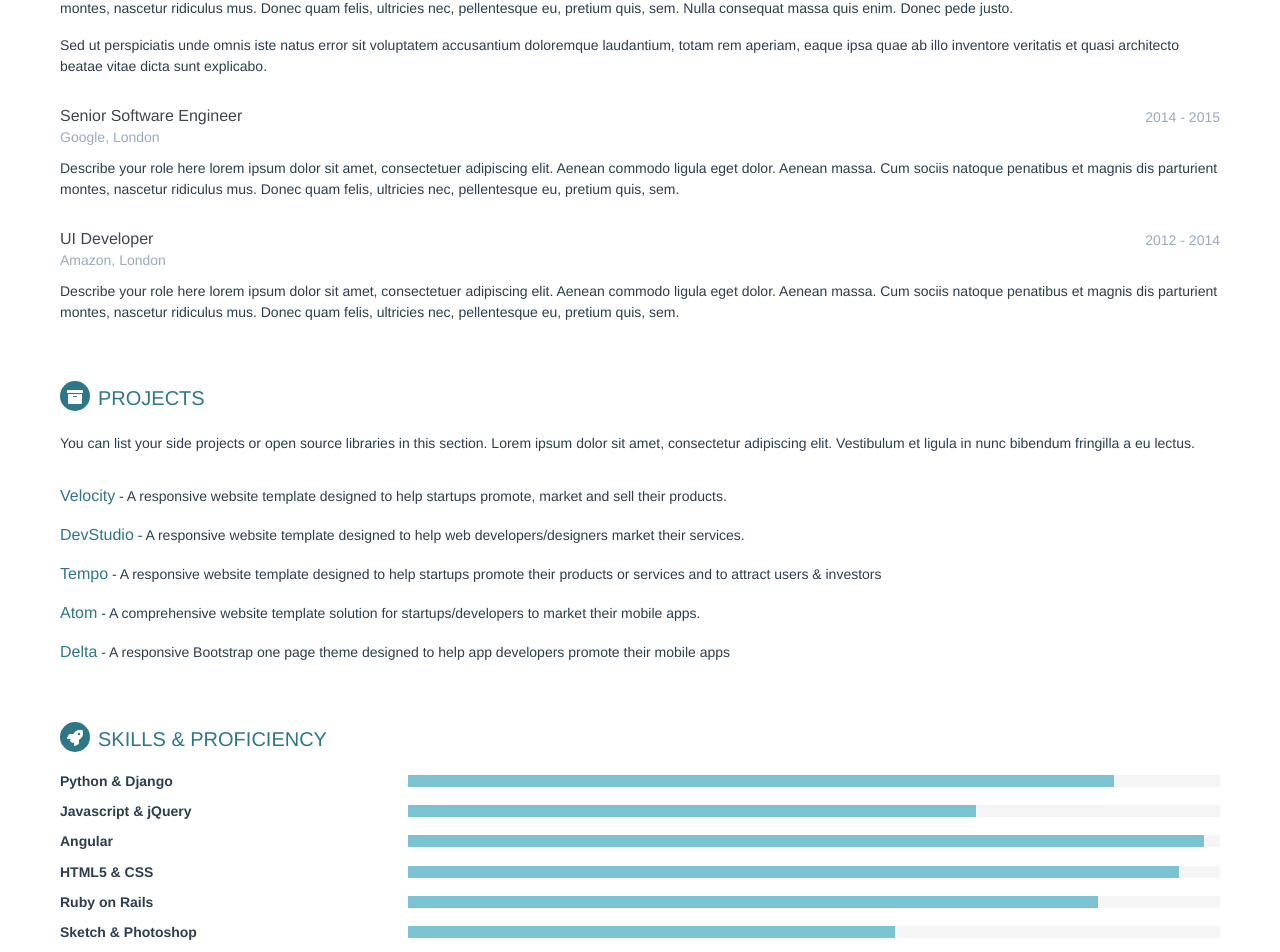
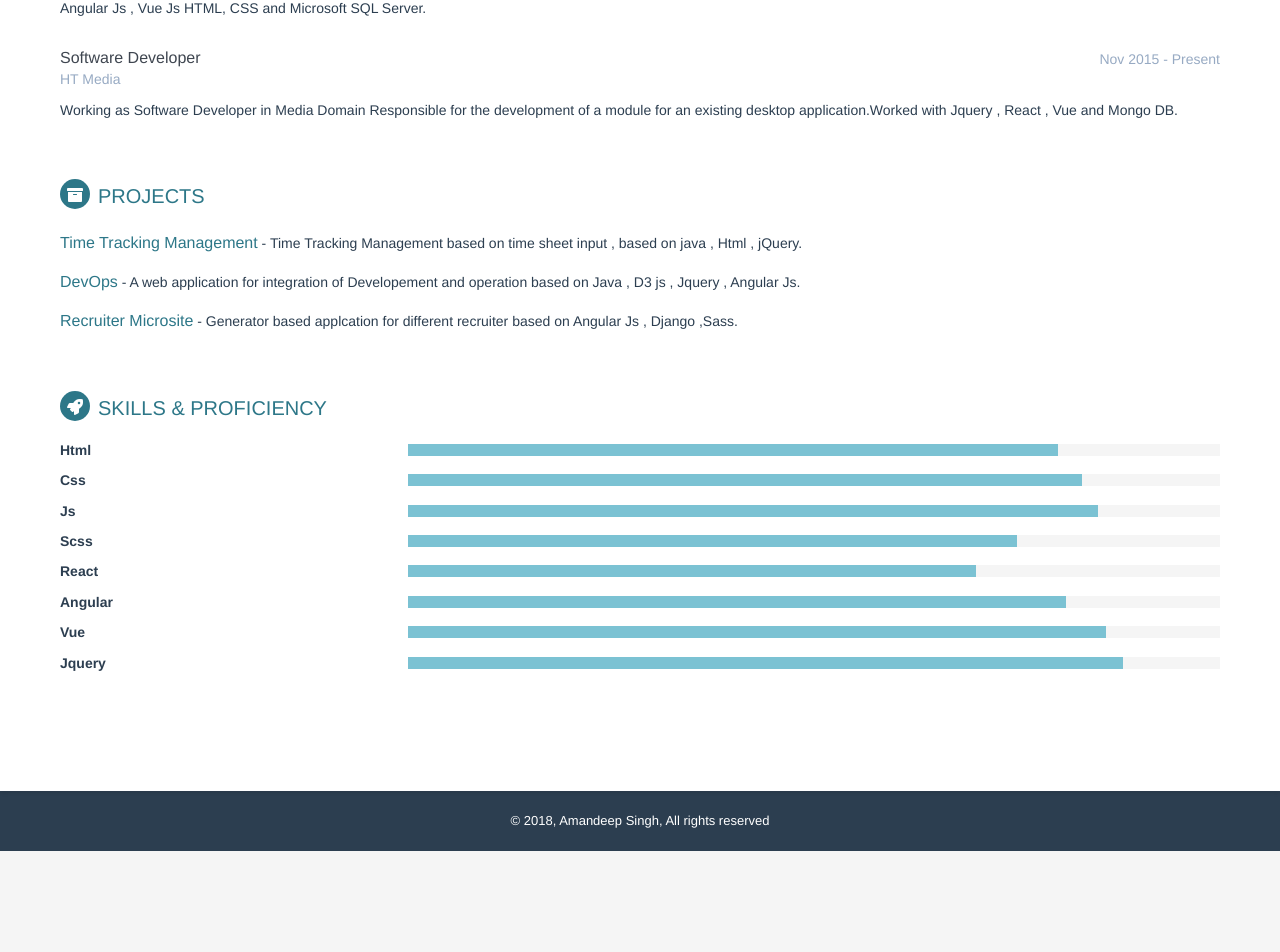
Before and after one commit to amandeepch92/portfolio, a Vue app: page /about#/portfolio in a window 1280 px wide. Shown: the part 539-1491 px from the top of the page. After the commit the page ends 1390 px from the top, so only its background shows below. Built offline with nearby package versions, Linux system fonts and the light colour scheme; a web font is replaced by a local one; what vue-resource would draw is missing.

Commit message:
change in portfolio page

```diff
--- a/src/components/Portfolio.vue
+++ b/src/components/Portfolio.vue
@@ -4,127 +4,39 @@
         <section class="section summary-section">
             <h2 class="section-title"><i class="fa fa-user"></i>Career Profile</h2>
             <div class="summary">
-                <p>A dynamic and result driven software developer with a proven track record of 4+ years in the areas of software design & development, project management and product management. A technical specialist, having expertise in managing the complete Software Development Life Cycle (SDLC), formulating product road maps, defining user requirements and prioritization, providing architectural solutions and driving the development teams for adhering architecture principles. Experienced in front/back-end programming including Javascript , Angular Js , D3 js , Python , Mongo Db , SQL , Html , Css , Sass , R  and Jquery. Impressive track record of scoring excellent Project Performance ratings and driving business across complex and challenging environments and implementing tools, processes and methodologies. Expertise in managing software product lines by developing and adding new product functionalities and delivering customized product solutions in accordance with the client’s requirements. Consistently delivered projects within tight deadlines and resource limitations by implementing innovations in technology and specialized analytics tools for improving product performance. Passionate about working with large data sets, providing accurate predictions by way of statistical analysis and recommending strategic plans of action. Exceptional analytical skills along with deep inclination for honing skills and learning about the latest technological developments.</p>
+                 <p>{{summary}}</p>
             </div>
         </section>
-
         <section class="section experiences-section">
             <h2 class="section-title"><i class="fa fa-briefcase"></i>Experiences</h2>
 
-            <div class="item">
+            <div class="item" v-for="(item, index) in work">
                 <div class="meta">
                     <div class="upper-row">
-                        <h3 class="job-title">Lead Developer</h3>
-                        <div class="time">2015 - Present</div>
+                        <h3 class="job-title">{{item.pos}}</h3>
+                        <div class="time">{{item.time}}</div>
                     </div><!--//upper-row-->
-                    <div class="company">Startup Hubs, San Francisco</div>
+                    <div class="company">{{item.title}}</div>
                 </div><!--//meta-->
-                <div class="details">
-                    <p>Describe your role here lorem ipsum dolor sit amet, consectetuer adipiscing elit. Aenean commodo ligula eget dolor. Aenean massa. Cum sociis natoque penatibus et magnis dis parturient montes, nascetur ridiculus mus. Donec quam felis, ultricies nec, pellentesque eu, pretium quis, sem. Nulla consequat massa quis enim. Donec pede justo.</p>
-                    <p>Sed ut perspiciatis unde omnis iste natus error sit voluptatem accusantium doloremque laudantium, totam rem aperiam, eaque ipsa quae ab illo inventore veritatis et quasi architecto beatae vitae dicta sunt explicabo. </p>
-                </div><!--//details-->
+                <div class="details">{{item.text}}</div><!--//details-->
             </div><!--//item-->
-
-            <div class="item">
-                <div class="meta">
-                    <div class="upper-row">
-                        <h3 class="job-title">Senior Software Engineer</h3>
-                        <div class="time">2014 - 2015</div>
-                    </div><!--//upper-row-->
-                    <div class="company">Google, London</div>
-                </div><!--//meta-->
-                <div class="details">
-                    <p>Describe your role here lorem ipsum dolor sit amet, consectetuer adipiscing elit. Aenean commodo ligula eget dolor. Aenean massa. Cum sociis natoque penatibus et magnis dis parturient montes, nascetur ridiculus mus. Donec quam felis, ultricies nec, pellentesque eu, pretium quis, sem.</p>
-
-                </div><!--//details-->
-            </div><!--//item-->
-
-            <div class="item">
-                <div class="meta">
-                    <div class="upper-row">
-                        <h3 class="job-title">UI Developer</h3>
-                        <div class="time">2012 - 2014</div>
-                    </div><!--//upper-row-->
-                    <div class="company">Amazon, London</div>
-                </div><!--//meta-->
-                <div class="details">
-                    <p>Describe your role here lorem ipsum dolor sit amet, consectetuer adipiscing elit. Aenean commodo ligula eget dolor. Aenean massa. Cum sociis natoque penatibus et magnis dis parturient montes, nascetur ridiculus mus. Donec quam felis, ultricies nec, pellentesque eu, pretium quis, sem.</p>
-                </div><!--//details-->
-            </div><!--//item-->
-
         </section><!--//section-->
 
         <section class="section projects-section">
             <h2 class="section-title"><i class="fa fa-archive"></i>Projects</h2>
-            <div class="intro">
-                <p>You can list your side projects or open source libraries in this section. Lorem ipsum dolor sit amet, consectetur adipiscing elit. Vestibulum et ligula in nunc bibendum fringilla a eu lectus.</p>
-            </div><!--//intro-->
-            <div class="item">
-                <span class="project-title"><a href="#hook">Velocity</a></span> - <span class="project-tagline">A responsive website template designed to help startups promote, market and sell their products.</span>
+            <div class="item" v-for="project in portfolio">
+                <span class="project-title"><a href="#hook">{{project.title}}</a></span> - <span class="project-tagline">{{project.text}}</span>
 
-            </div><!--//item-->
-            <div class="item">
-                <span class="project-title"><a href="http://themes.3rdwavemedia.com/website-templates/responsive-bootstrap-theme-web-development-agencies-devstudio/" target="_blank">DevStudio</a></span> -
-                <span class="project-tagline">A responsive website template designed to help web developers/designers market their services. </span>
-            </div><!--//item-->
-            <div class="item">
-                <span class="project-title"><a href="http://themes.3rdwavemedia.com/website-templates/responsive-bootstrap-theme-for-startups-tempo/" target="_blank">Tempo</a></span> - <span class="project-tagline">A responsive website template designed to help startups promote their products or services and to attract users &amp; investors</span>
-            </div><!--//item-->
-            <div class="item">
-                <span class="project-title"><a href="hhttp://themes.3rdwavemedia.com/website-templates/responsive-bootstrap-theme-mobile-apps-atom/" target="_blank">Atom</a></span> - <span class="project-tagline">A comprehensive website template solution for startups/developers to market their mobile apps. </span>
-            </div><!--//item-->
-            <div class="item">
-                <span class="project-title"><a href="http://themes.3rdwavemedia.com/website-templates/responsive-bootstrap-theme-for-mobile-apps-delta/" target="_blank">Delta</a></span> - <span class="project-tagline">A responsive Bootstrap one page theme designed to help app developers promote their mobile apps</span>
             </div><!--//item-->
         </section><!--//section-->
 
         <section class="skills-section section">
             <h2 class="section-title"><i class="fa fa-rocket"></i>Skills &amp; Proficiency</h2>
             <div class="skillset">
-                <div class="item">
-                    <h3 class="level-title">Python &amp; Django</h3>
+                <div class="item" v-for="skills in proficiency">
+                    <h3 class="level-title">{{skills.title}}</h3>
                     <div class="level-bar">
-                        <div class="level-bar-inner" :style="{ width: 87 + '%' }" data-level="98%">
-                        </div>
-                    </div><!--//level-bar-->
-                </div><!--//item-->
-
-                <div class="item">
-                    <h3 class="level-title">Javascript &amp; jQuery</h3>
-                    <div class="level-bar">
-                        <div class="level-bar-inner" :style="{ width: 70 + '%' }" data-level="98%">
-                        </div>
-                    </div><!--//level-bar-->
-                </div><!--//item-->
-
-                <div class="item">
-                    <h3 class="level-title">Angular</h3>
-                    <div class="level-bar">
-                        <div class="level-bar-inner" :style="{ width: 98 + '%' }" data-level="98%">
-                        </div>
-                    </div><!--//level-bar-->
-                </div><!--//item-->
-
-                <div class="item">
-                    <h3 class="level-title">HTML5 &amp; CSS</h3>
-                    <div class="level-bar">
-                        <div class="level-bar-inner" :style="{ width: 95 + '%' }" data-level="95%">
-                        </div>
-                    </div><!--//level-bar-->
-                </div><!--//item-->
-
-                <div class="item">
-                    <h3 class="level-title">Ruby on Rails</h3>
-                    <div class="level-bar">
-                        <div class="level-bar-inner" :style="{ width: 85 + '%' }" data-level="85%">
-                        </div>
-                    </div><!--//level-bar-->
-                </div><!--//item-->
-
-                <div class="item">
-                    <h3 class="level-title">Sketch &amp; Photoshop</h3>
-                    <div class="level-bar">
-                        <div class="level-bar-inner" :style="{ width: 60 + '%' }">
+                        <div class="level-bar-inner" :style="{ width:skills.weightage + '%' }" data-level="98%">
                         </div>
                     </div><!--//level-bar-->
                 </div><!--//item-->
@@ -135,7 +47,79 @@
     </div>
 </div>
 </template>
+<script>
+export default {
+  name: 'portfolio',
+  data(){
+    return{
+       summary:'A dynamic and result driven software developer with a proven track record of 4+ years in the areas of software design & development, project management and product management. A technical specialist, having expertise in managing the complete Software Development Life Cycle (SDLC), formulating product road maps, defining user requirements and prioritization, providing architectural solutions and driving the development teams for adhering architecture principles. Experienced in front/back-end programming including Javascript , Angular Js , D3 js , Python , Mongo Db , SQL , Html , Css , Sass , R  and Jquery. Impressive track record of scoring excellent Project Performance ratings and driving business across complex and challenging environments and implementing tools, processes and methodologies. Expertise in managing software product lines by developing and adding new product functionalities and delivering customized product solutions in accordance with the client’s requirements. Consistently delivered projects within tight deadlines and resource limitations by implementing innovations in technology and specialized analytics tools for improving product performance. Passionate about working with large data sets, providing accurate predictions by way of statistical analysis and recommending strategic plans of action. Exceptional analytical skills along with deep inclination for honing skills and learning about the latest technological developments.',
+       work:[
+        {
+            title:'Newgen Software Technology',
+            pos:'Software Developer',
+            time:'June 2014 - Nov 2015',
+            text:'Worked as Software Developer in Research & Development department at Devops.Worked on several different projects For development I mainly used JavaScript/jQuery, Node Js , Angular Js , Vue Js HTML, CSS and Microsoft SQL Server.'
+        },
+        {
+            title:'HT Media',
+            pos:'Software Developer',
+            time:'Nov 2015 - Present',
+            text:'Working as Software Developer in Media Domain Responsible for the development of a module for an existing desktop application.Worked with Jquery , React , Vue and Mongo DB.'
+        }
+      ],
+      portfolio:[
+        {
+            title:'Time Tracking Management',
+            text:'Time Tracking Management based on time sheet input , based on java , Html , jQuery.',
+        },
+        {
+            title:'DevOps',
+            text:'A web application for integration of Developement and operation based on Java , D3 js , Jquery , Angular Js.',
+        },
+        {
+            title:'Recruiter Microsite',
+            text:'Generator based applcation for different recruiter based on Angular Js , Django ,Sass.',
+        }
+      ],
+    proficiency:[
+      {
+        title:'Html',
+        weightage:80
+      },
+      {
+        title:'Css',
+        weightage:83
+      },
+      {
+        title:'Js',
+        weightage:85
+      },
+      {
+        title:'Scss',
+        weightage:75
+      },
+      {
+        title:'React',
+        weightage:70
+      },
+      {
+        title:'Angular',
+        weightage:81
+      },
+      {
+        title:'Vue',
+        weightage:86
+      },
+      {
+        title:'Jquery',
+        weightage:88
+      },
 
+      ]
+    }
+  }
+}
+</script>
 <style>
 /* ======= Base ======= */
 body {
@@ -413,15 +397,3 @@ p {
 /* Ex-Large devices (large desktops, 1200px and up) */
 
 </style>
-
-<script>
-export default {
-  name: 'portfolio',
-  data(){
-    return{
-        progress:70
-    }
-  }
-}
-
-</script>
```
